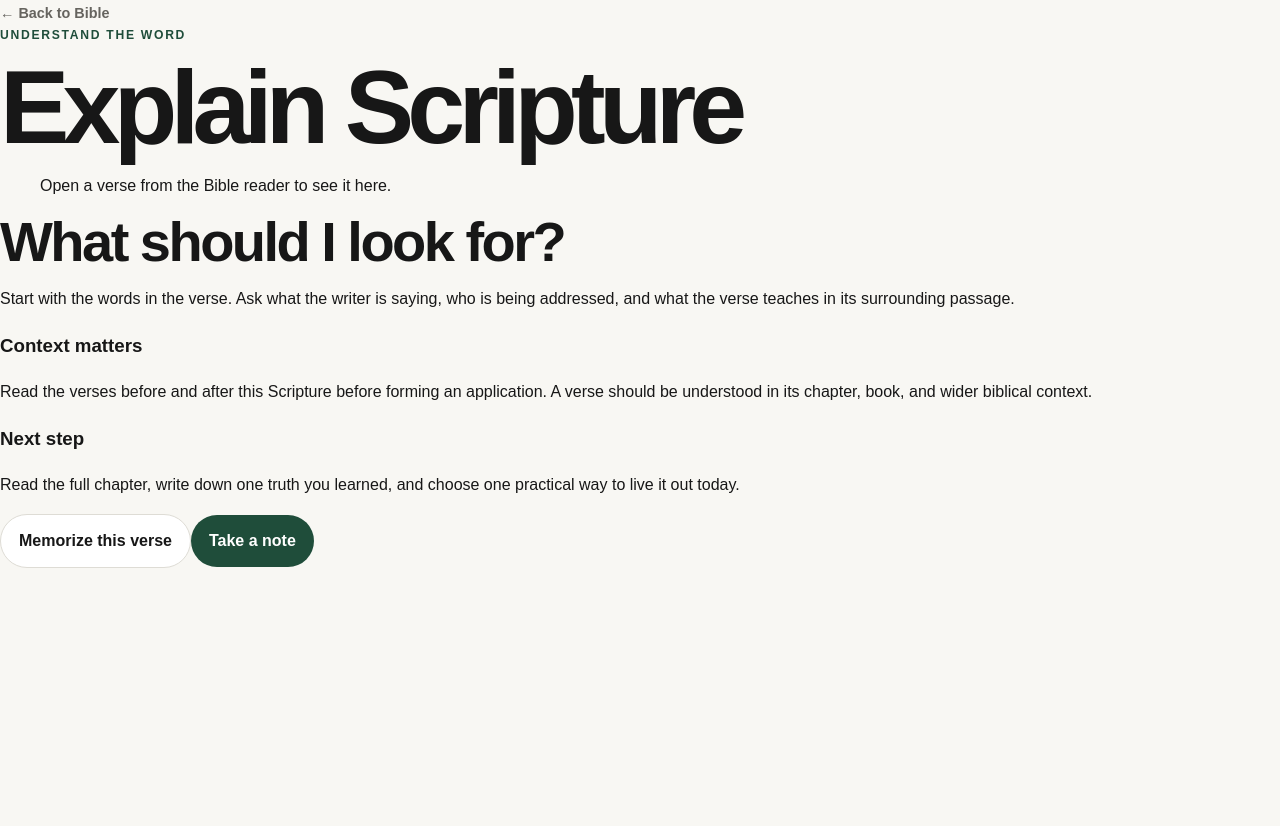
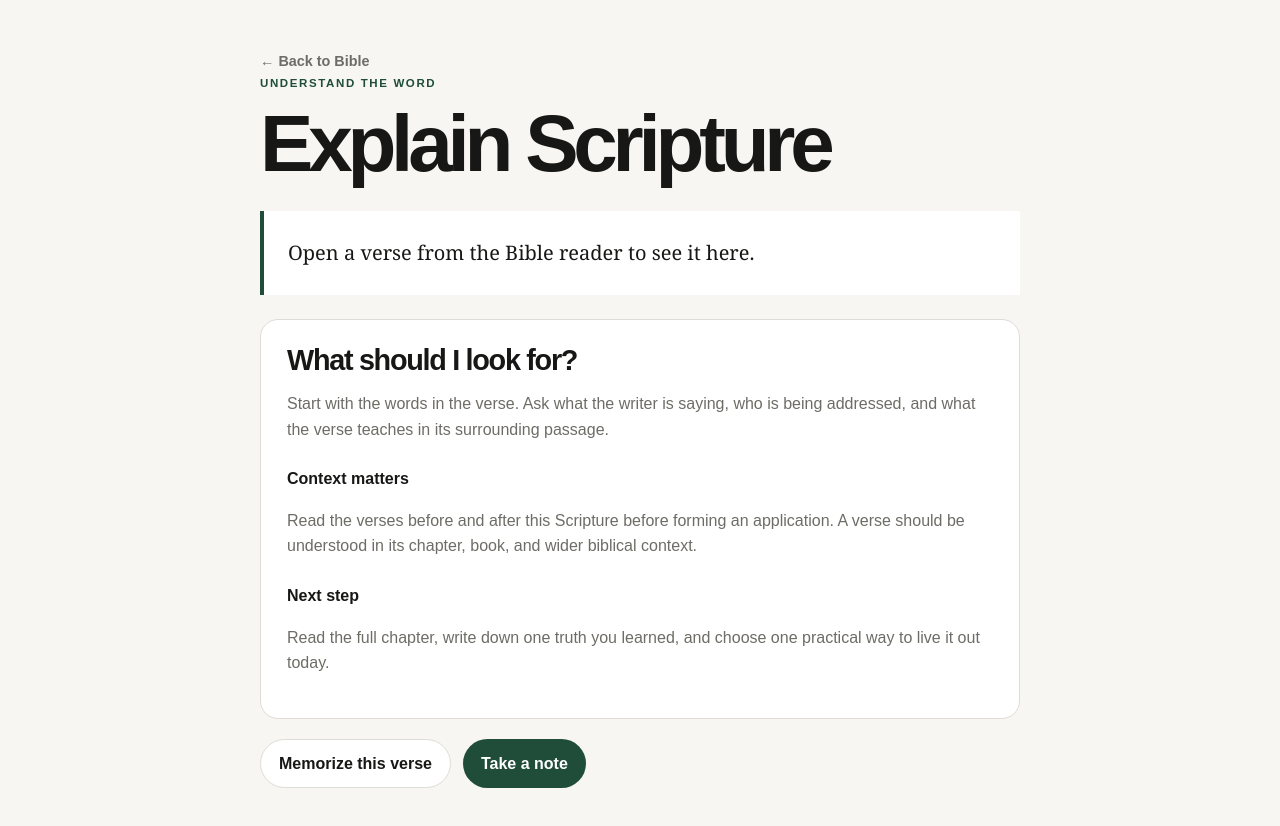
Before and after one commit to Zestplay-com/bible-study-platform, a Next.js app: page /ask in a window 1280 px wide. Shown: the top 826 px of the page. Before the commit the page ends 800 px from the top, so only its background shows below. Built offline with nearby package versions, Linux system fonts and the light colour scheme.

Commit message:
Polish Bible platform interface for clarity and usability

```diff
--- a/app/globals.css
+++ b/app/globals.css
@@ -1,52 +1,40 @@
 * { box-sizing: border-box; }
 
 :root {
-  --background: #f8f7f3;
+  --background: #f7f6f2;
   --surface: #ffffff;
-  --text: #171717;
-  --muted: #66645f;
-  --line: #dedcd5;
+  --text: #171816;
+  --muted: #6d6c66;
+  --line: #dedcd4;
   --accent: #1f4d3a;
   --accent-dark: #143426;
+  --focus: rgba(31, 77, 58, .18);
 }
 
 html { scroll-behavior: smooth; }
-body {
-  margin: 0;
-  background: var(--background);
-  color: var(--text);
-  font-family: Arial, Helvetica, sans-serif;
-  line-height: 1.6;
-}
+body { margin: 0; background: var(--background); color: var(--text); font-family: Arial, Helvetica, sans-serif; line-height: 1.6; }
 a { color: inherit; text-decoration: none; }
+button, input, textarea { font: inherit; }
+button { cursor: pointer; }
 
-.site-header {
-  width: min(1120px, calc(100% - 32px));
-  margin: 0 auto;
-  min-height: 72px;
-  display: flex;
-  align-items: center;
-  justify-content: space-between;
-  gap: 20px;
-}
-.brand { font-size: 1.2rem; font-weight: 800; letter-spacing: -0.03em; }
+.site-header { width: min(1120px, calc(100% - 32px)); margin: 0 auto; min-height: 72px; display: flex; align-items: center; justify-content: space-between; gap: 20px; }
+.brand { font-size: 1.2rem; font-weight: 800; letter-spacing: -.03em; }
 .site-header nav { display: flex; gap: 18px; color: var(--muted); font-size: .9rem; }
 .site-header nav a:hover { color: var(--text); }
 
-.hero, .actions-section, .method, .site-footer {
-  width: min(1120px, calc(100% - 32px));
-  margin-left: auto;
-  margin-right: auto;
-}
+.hero, .actions-section, .method, .site-footer { width: min(1120px, calc(100% - 32px)); margin-left: auto; margin-right: auto; }
 .hero { padding: 76px 0 88px; max-width: 900px; }
-.eyebrow { margin: 0 0 14px; color: var(--accent); font-size: .76rem; font-weight: 800; letter-spacing: .14em; }
+.eyebrow { margin: 0 0 14px; color: var(--accent); font-size: .72rem; font-weight: 800; letter-spacing: .14em; }
 h1 { max-width: 760px; margin: 0; font-size: clamp(3rem, 9vw, 6.5rem); line-height: .94; letter-spacing: -.065em; }
 .hero-copy { max-width: 650px; margin: 28px 0 30px; color: var(--muted); font-size: clamp(1.05rem, 2vw, 1.3rem); }
 .hero-actions { display: flex; flex-wrap: wrap; gap: 12px; }
-.primary-button, .secondary-button { display: inline-flex; align-items: center; justify-content: center; padding: 13px 18px; border-radius: 999px; font-weight: 700; }
+.primary-button, .secondary-button { display: inline-flex; align-items: center; justify-content: center; min-height: 46px; padding: 11px 18px; border-radius: 999px; font-weight: 700; }
 .primary-button { background: var(--accent); color: white; }
 .primary-button:hover { background: var(--accent-dark); }
 .secondary-button { border: 1px solid var(--line); background: var(--surface); }
+.secondary-button:hover { border-color: var(--accent); }
+.button-reset { border: 0; }
+.button-reset:disabled { opacity: .5; cursor: not-allowed; }
 
 .actions-section { padding: 20px 0 90px; }
 .section-heading { margin-bottom: 26px; }
@@ -70,6 +58,7 @@ h2 { margin: 0; font-size: clamp(2rem, 5vw, 3.5rem); line-height: 1; letter-spac
 .reader-shell { width: min(1120px, calc(100% - 32px)); margin: 0 auto; padding-bottom: 60px; }
 .reader-header { min-height: 72px; display: flex; align-items: center; justify-content: space-between; gap: 16px; border-bottom: 1px solid var(--line); }
 .back-link, .ask-link { color: var(--muted); font-size: .9rem; font-weight: 700; }
+.back-link:hover, .ask-link:hover { color: var(--text); }
 .ask-link { color: var(--accent); }
 .reader-intro { padding: 56px 0 40px; max-width: 720px; }
 .reader-intro h1 { font-size: clamp(2.6rem, 7vw, 5rem); }
@@ -90,13 +79,60 @@ h2 { margin: 0; font-size: clamp(2rem, 5vw, 3.5rem); line-height: 1; letter-spac
 .verse { display: grid; grid-template-columns: 42px 1fr; column-gap: 14px; padding: 24px 0; border-bottom: 1px solid var(--line); }
 .verse-number { color: var(--accent); font-size: .78rem; font-weight: 900; padding-top: 5px; }
 .verse p { margin: 0; font-family: Georgia, serif; font-size: 1.25rem; line-height: 1.85; }
-.verse-actions { grid-column: 2; display: flex; gap: 14px; margin-top: 12px; }
-.verse-actions a { color: var(--accent); font-size: .78rem; font-weight: 800; }
+.verse-actions, .result-actions { grid-column: 2; display: flex; gap: 18px; margin-top: 12px; }
+.verse-actions a, .result-actions a { color: var(--accent); font-size: .78rem; font-weight: 800; }
+.verse-actions a:hover, .result-actions a:hover { text-decoration: underline; }
 .empty-reader { padding: 28px; border: 1px solid var(--line); border-radius: 16px; background: var(--surface); }
 .empty-reader h2 { font-size: 1.5rem; }
 .empty-reader p { color: var(--muted); }
 .chapter-nav { display: flex; justify-content: space-between; gap: 16px; padding: 20px 0; border-top: 1px solid var(--line); }
 .chapter-nav a { color: var(--accent); font-size: .85rem; font-weight: 800; }
+
+.search-intro { padding-bottom: 28px; }
+.search-form { max-width: 760px; margin-bottom: 48px; }
+.search-form label { display: block; margin-bottom: 8px; font-size: .85rem; font-weight: 800; }
+.search-row { display: flex; gap: 10px; }
+.search-row input { min-width: 0; flex: 1; height: 52px; padding: 0 16px; border: 1px solid var(--line); border-radius: 12px; background: var(--surface); color: var(--text); outline: none; }
+.search-row input:focus { border-color: var(--accent); box-shadow: 0 0 0 4px var(--focus); }
+.search-row button { height: 52px; padding: 0 22px; border: 0; border-radius: 12px; background: var(--accent); color: white; font-weight: 800; }
+.search-row button:hover { background: var(--accent-dark); }
+.search-hint { margin: 9px 0 0; color: var(--muted); font-size: .8rem; }
+.results-heading-row { display: flex; align-items: flex-end; justify-content: space-between; gap: 16px; margin-bottom: 18px; }
+.results-heading-row h2 { font-size: 2rem; }
+.search-result-list { display: grid; gap: 10px; }
+.search-result-card { padding: 22px; border: 1px solid var(--line); border-radius: 16px; background: var(--surface); }
+.search-result-card:hover { border-color: #b7b4aa; }
+.result-reference { color: var(--accent); font-weight: 900; }
+.search-result-card p { margin: 8px 0 0; font-family: Georgia, serif; font-size: 1.1rem; line-height: 1.75; }
+.search-empty-state { max-width: 760px; padding: 42px 28px; border: 1px dashed var(--line); border-radius: 18px; text-align: center; background: rgba(255,255,255,.5); }
+.search-icon { display: block; margin-bottom: 8px; font-size: 2rem; color: var(--accent); }
+.search-empty-state h2 { font-size: 1.7rem; }
+.search-empty-state p { margin: 8px auto 0; max-width: 500px; color: var(--muted); }
+
+.action-page { width: min(760px, calc(100% - 32px)); margin: 0 auto; padding: 48px 0 80px; }
+.action-page > h1 { font-size: clamp(2.5rem, 7vw, 5rem); margin-bottom: 30px; }
+.scripture-card { margin: 0 0 24px; padding: 24px; border-left: 4px solid var(--accent); background: var(--surface); font-family: Georgia, serif; font-size: 1.25rem; line-height: 1.8; }
+.study-card, .memory-card, .note-form { padding: 26px; margin-top: 20px; border: 1px solid var(--line); border-radius: 18px; background: var(--surface); }
+.study-card h2 { font-size: 1.8rem; margin-bottom: 16px; }
+.study-card h3 { margin: 24px 0 5px; font-size: 1rem; }
+.study-card p { color: var(--muted); }
+.action-page-links { display: flex; flex-wrap: wrap; gap: 12px; margin-top: 20px; }
+.memory-reference { margin: 0 0 12px; color: var(--accent); font-weight: 900; }
+.memory-text { font-family: Georgia, serif; font-size: 1.25rem; line-height: 1.8; }
+.memory-hidden { padding: 24px; margin-bottom: 14px; border: 1px dashed var(--line); color: var(--muted); }
+.note-form { display: grid; gap: 12px; }
+.note-form label { font-weight: 800; }
+.note-form textarea { width: 100%; resize: vertical; padding: 14px; border: 1px solid var(--line); border-radius: 12px; background: var(--background); color: var(--text); outline: none; }
+.note-form textarea:focus { border-color: var(--accent); box-shadow: 0 0 0 4px var(--focus); }
+.memory-list { list-style: none; padding: 0; margin: 0; }
+.memory-list li { display: flex; justify-content: space-between; gap: 16px; padding: 12px 0; border-bottom: 1px solid var(--line); }
+.memory-list span { color: var(--muted); font-size: .85rem; }
+.notes-list { display: grid; gap: 12px; }
+.saved-note { display: flex; justify-content: space-between; gap: 18px; padding: 16px; border: 1px solid var(--line); border-radius: 12px; }
+.saved-note p { margin: 5px 0; color: var(--text); }
+.saved-note small { color: var(--muted); }
+.text-button { align-self: flex-start; padding: 0; border: 0; background: transparent; color: var(--accent); font-weight: 800; cursor: pointer; }
+.text-button:hover { text-decoration: underline; }
 
 @media (max-width: 800px) { .book-grid { grid-template-columns: repeat(3, 1fr); } .chapter-grid { grid-template-columns: repeat(7, 1fr); } }
 @media (max-width: 650px) {
@@ -106,5 +142,15 @@ h2 { margin: 0; font-size: clamp(2rem, 5vw, 3.5rem); line-height: 1; letter-spac
   .action-grid { grid-template-columns: 1fr; }
   .action-card { min-height: 160px; }
   .method-item { grid-template-columns: 48px 1fr; }
+  .search-row { flex-direction: column; }
+  .search-row button { width: 100%; }
 }
-@media (max-width: 520px) { .reader-header { min-height: 64px; } .book-grid { grid-template-columns: repeat(2, 1fr); } .chapter-grid { grid-template-columns: repeat(5, 1fr); } .verse p { font-size: 1.12rem; } }
+@media (max-width: 520px) {
+  .reader-header { min-height: 64px; }
+  .book-grid { grid-template-columns: repeat(2, 1fr); }
+  .chapter-grid { grid-template-columns: repeat(5, 1fr); }
+  .verse p { font-size: 1.12rem; }
+  .verse { grid-template-columns: 30px 1fr; column-gap: 10px; }
+  .verse-actions, .result-actions { gap: 12px; }
+  .saved-note { flex-direction: column; }
+}
```
